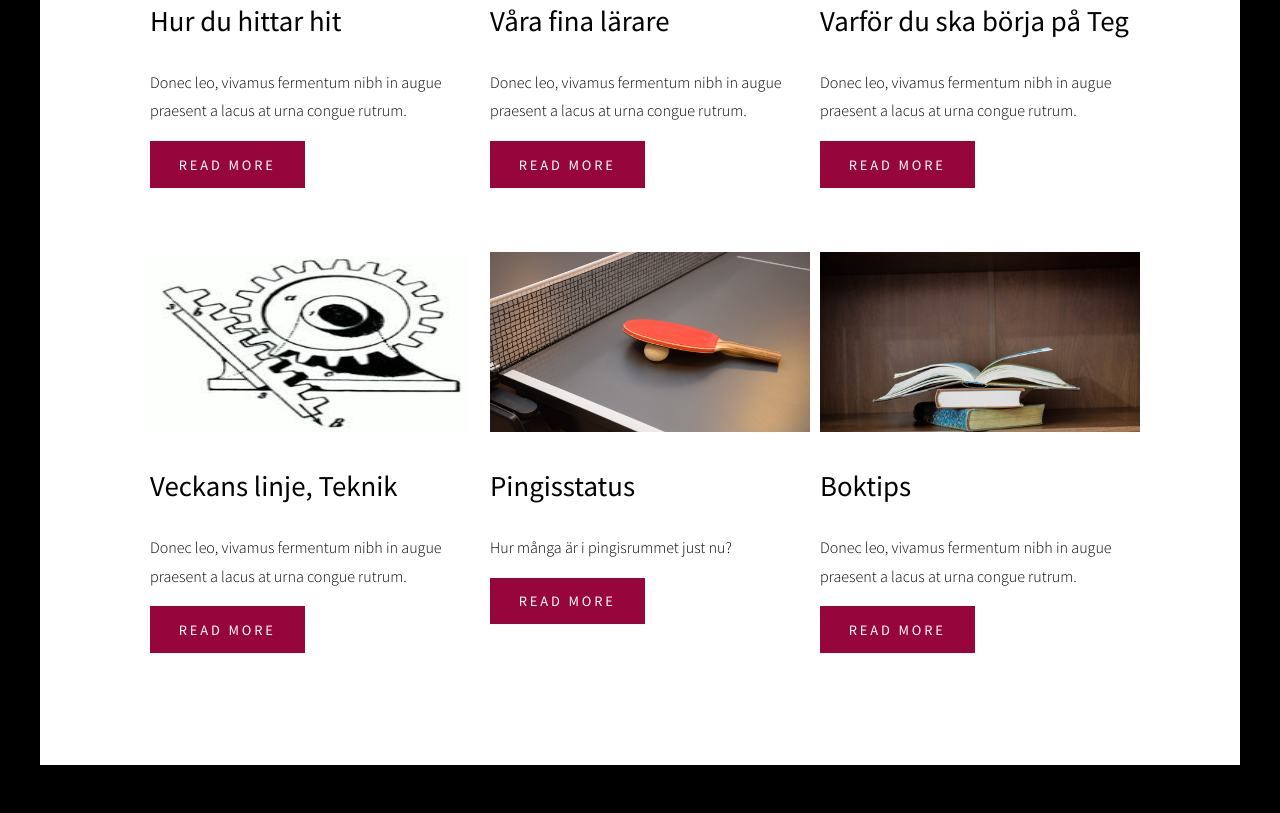
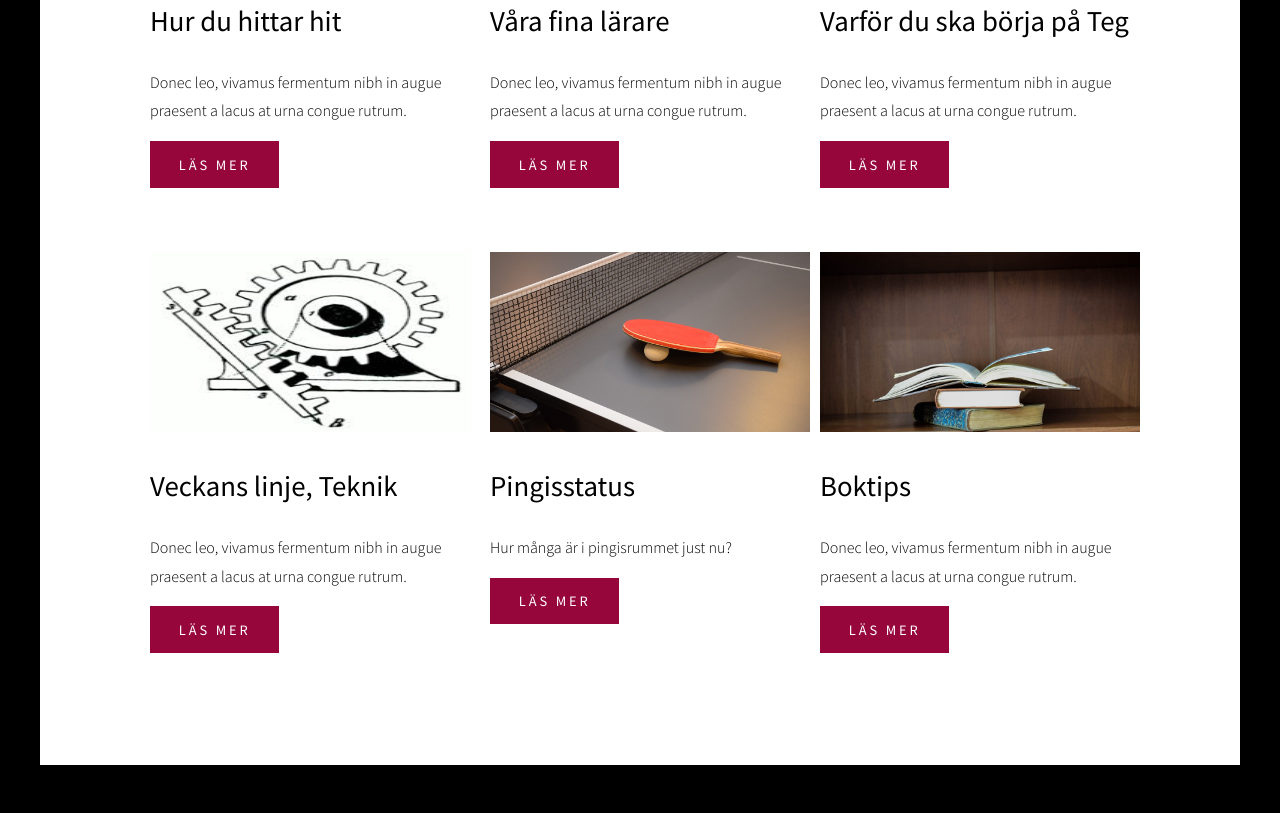
Before and after one commit to EdgeWasherMcgee/TEGGuiden, a plain HTML site: page index.html in a window 1280 px wide. Shown: the part 647-1460 px from the top of the page. Drawn offline with Linux system fonts and the light colour scheme.

Commit message:
Add files via upload

```diff
--- a/index.html
+++ b/index.html
@@ -23,7 +23,6 @@
 					<li><a class="active" href="#" title="">Start</a></li>
 					<li><a href="memes.html" title="">Våra bästa memes</a></li>
 					<li><a href="mat.html" title="">Veckans lunch</a></li>
-					<li><a href="#" title="">XXXXXXX</a></li>
 					<li><a href="kontakt.html" title="">Kontakt</a></li>
 				</ul>
 			</div>
@@ -38,13 +37,13 @@
 				<img src="images/img02.jpg" width="320" height="180" alt="" />
 				<h3>Hur du hittar hit</h3>
 				<p>Donec leo, vivamus fermentum nibh in augue praesent a lacus at urna congue rutrum.</p>
-				<a href="#" class="button">Read More</a>
+				<a href="#" class="button">Läs mer</a>
 			</div>
 			<div class="box">
 				<img src="images/img05.jpg" width="320" height="180" alt="" />
 				<h3>Veckans linje, Teknik</h3>
 				<p>Donec leo, vivamus fermentum nibh in augue praesent a lacus at urna congue rutrum.</p>
-				<a href="#" class="button">Read More</a>
+				<a href="#" class="button">Läs mer</a>
 			</div>
 		</div>
 		<div class="boxB">
@@ -52,13 +51,13 @@
 				<img src="images/img03.jpg" width="320" height="180" alt="" />
 				<h3>Våra fina lärare</h3>
 				<p>Donec leo, vivamus fermentum nibh in augue praesent a lacus at urna congue rutrum.</p>
-				<a href="#" class="button">Read More</a>
+				<a href="#" class="button">Läs mer</a>
 			</div>
 			<div class="box">
 				<img src="images/img06.jpg" width="320" height="180" alt="" />
 				<h3>Pingisstatus</h3>
 				<p>Hur många är i pingisrummet just nu?</p>
-				<a href="#" class="button">Read More</a>
+				<a href="#" class="button">Läs mer</a>
 			</div>
 		</div>
 		<div class="boxC">
@@ -66,13 +65,13 @@
 				<img src="images/img04.jpg" width="320" height="180" alt="" />
 				<h3>Varför du ska börja på Teg</h3>
 				<p>Donec leo, vivamus fermentum nibh in augue praesent a lacus at urna congue rutrum.</p>
-				<a href="#" class="button">Read More</a>
+				<a href="#" class="button">Läs mer</a>
 			</div>
 			<div class="box">
 				<img src="images/img07.jpg" width="320" height="180" alt="" />
 				<h3>Boktips</h3>
 				<p>Donec leo, vivamus fermentum nibh in augue praesent a lacus at urna congue rutrum.</p>
-				<a href="#" class="button">Read More</a>
+				<a href="#" class="button">Läs mer</a>
 			</div>
 		</div>
 	</div>
```
Also changed, not shown: kontakt.html (+3 -4 lines), mat.html (+1 -1 lines), memes.html (+0 -1 lines).
